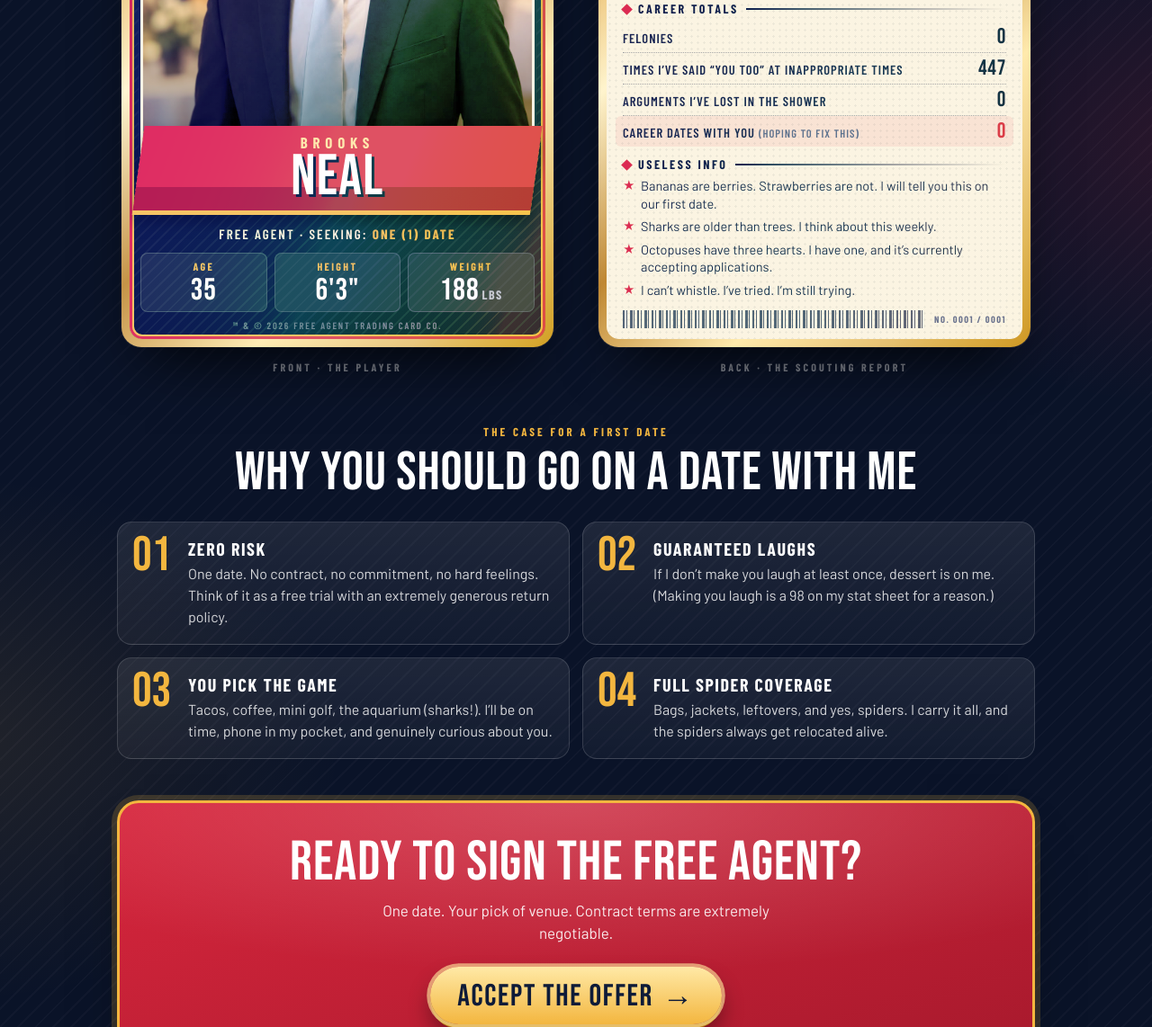
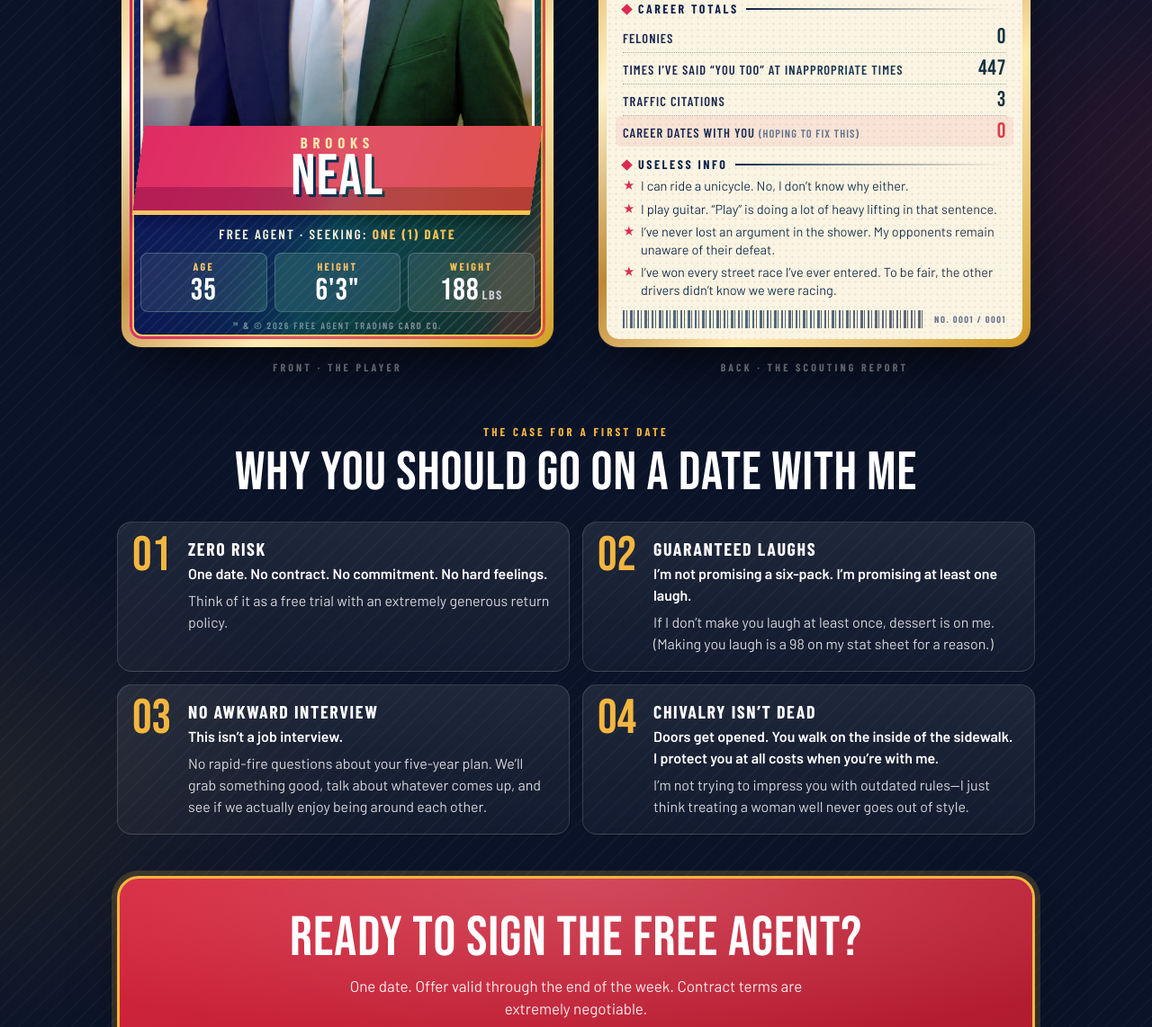
Before and after one commit to brooks-neal/free-agent, a plain HTML site: page index.html in a window 1280 px wide. Shown: the part 582-1724 px from the top of the page at 90% size. Drawn offline with nearby package versions, Linux system fonts and the light colour scheme.

Commit message:
Update pitch, useless info and button line
Use the final wording for the four reasons (lead line plus supporting line), the useless-info facts and the button line, and swap the shower-arguments total for traffic citations.

Co-Authored-By: Claude Sonnet 5.5 <noreply@anthropic.com>

```diff
--- a/index.html
+++ b/index.html
@@ -905,6 +905,15 @@
       font-size: 16px;
     }
 
+    .reasons p + p {
+      margin-top: 6px;
+    }
+
+    .reasons .lead {
+      color: #fff;
+      font-weight: 600;
+    }
+
     /* ---------- Call to action ---------- */
 
     .cta {
@@ -1232,8 +1241,8 @@
                         <dd>447</dd>
                       </div>
                       <div>
-                        <dt>Arguments I&rsquo;ve lost in the shower</dt>
-                        <dd>0</dd>
+                        <dt>Traffic citations</dt>
+                        <dd>3</dd>
                       </div>
                       <div class="you">
                         <dt>Career dates with you <small>(hoping to fix this)</small></dt>
@@ -1246,10 +1255,15 @@
                   <section aria-labelledby="facts-title">
                     <h3 id="facts-title">Useless info</h3>
                     <ul class="facts">
-                      <li>Bananas are berries. Strawberries are not. I will tell you this on our first date.</li>
-                      <li>Sharks are older than trees. I think about this weekly.</li>
-                      <li>Octopuses have three hearts. I have one, and it&rsquo;s currently accepting applications.</li>
-                      <li>I can&rsquo;t whistle. I&rsquo;ve tried. I&rsquo;m still trying.</li>
+                      <li>I can ride a unicycle. No, I don&rsquo;t know why either.</li>
+                      <li>I play guitar. &ldquo;Play&rdquo; is doing a lot of heavy lifting in that sentence.</li>
+                      <li>
+                        I&rsquo;ve never lost an argument in the shower. My opponents remain unaware of their defeat.
+                      </li>
+                      <li>
+                        I&rsquo;ve won every street race I&rsquo;ve ever entered. To be fair, the other drivers
+                        didn&rsquo;t know we were racing.
+                      </li>
                     </ul>
                   </section>
 
@@ -1274,14 +1288,13 @@
           <li>
             <span class="num" aria-hidden="true">01</span>
             <h3>Zero risk</h3>
-            <p>
-              One date. No contract, no commitment, no hard feelings. Think of it as a free trial with an
-              extremely generous return policy.
-            </p>
+            <p class="lead">One date. No contract. No commitment. No hard feelings.</p>
+            <p>Think of it as a free trial with an extremely generous return policy.</p>
           </li>
           <li>
             <span class="num" aria-hidden="true">02</span>
             <h3>Guaranteed laughs</h3>
+            <p class="lead">I&rsquo;m not promising a six-pack. I&rsquo;m promising at least one laugh.</p>
             <p>
               If I don&rsquo;t make you laugh at least once, dessert is on me. (Making you laugh is a 98 on my
               stat sheet for a reason.)
@@ -1289,18 +1302,23 @@
           </li>
           <li>
             <span class="num" aria-hidden="true">03</span>
-            <h3>You pick the game</h3>
+            <h3>No awkward interview</h3>
+            <p class="lead">This isn&rsquo;t a job interview.</p>
             <p>
-              Tacos, coffee, mini golf, the aquarium (sharks!). I&rsquo;ll be on time, phone in my pocket, and
-              genuinely curious about you.
+              No rapid-fire questions about your five-year plan. We&rsquo;ll grab something good, talk about
+              whatever comes up, and see if we actually enjoy being around each other.
             </p>
           </li>
           <li>
             <span class="num" aria-hidden="true">04</span>
-            <h3>Full spider coverage</h3>
+            <h3>Chivalry isn&rsquo;t dead</h3>
+            <p class="lead">
+              Doors get opened. You walk on the inside of the sidewalk. I protect you at all costs when
+              you&rsquo;re with me.
+            </p>
             <p>
-              Bags, jackets, leftovers, and yes, spiders. I carry it all, and the spiders always get
-              relocated alive.
+              I&rsquo;m not trying to impress you with outdated rules&mdash;I just think treating a woman well
+              never goes out of style.
             </p>
           </li>
         </ol>
@@ -1308,7 +1326,7 @@
 
       <section class="cta" aria-labelledby="cta-title">
         <h2 id="cta-title">Ready to sign the free agent?</h2>
-        <p class="cta__lead">One date. Your pick of venue. Contract terms are extremely negotiable.</p>
+        <p class="cta__lead">One date. Offer valid through the end of the week. Contract terms are extremely negotiable.</p>
         <!-- The link and the number below are filled in by the script at the bottom of the page (search "phone") -->
         <a class="btn" id="accept" href="#">Accept the offer <span aria-hidden="true">&rarr;</span></a>
         <p class="cta__alt" id="reach" hidden>Or just text me: <strong id="phone"></strong></p>
```
